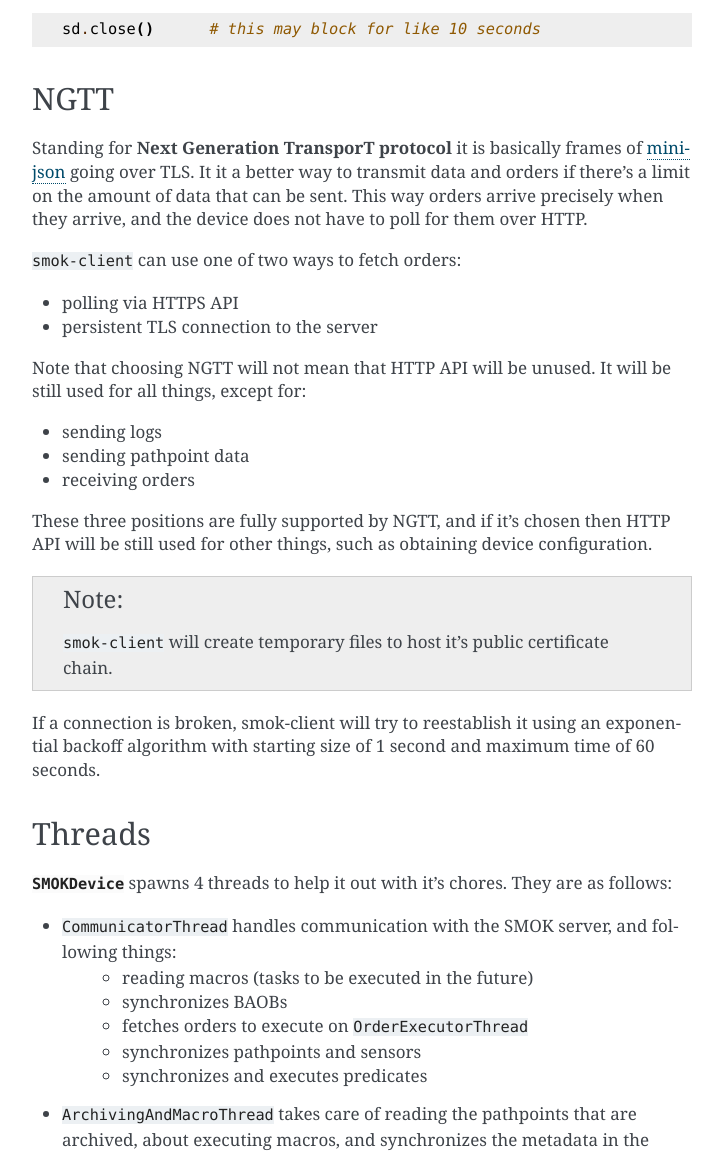
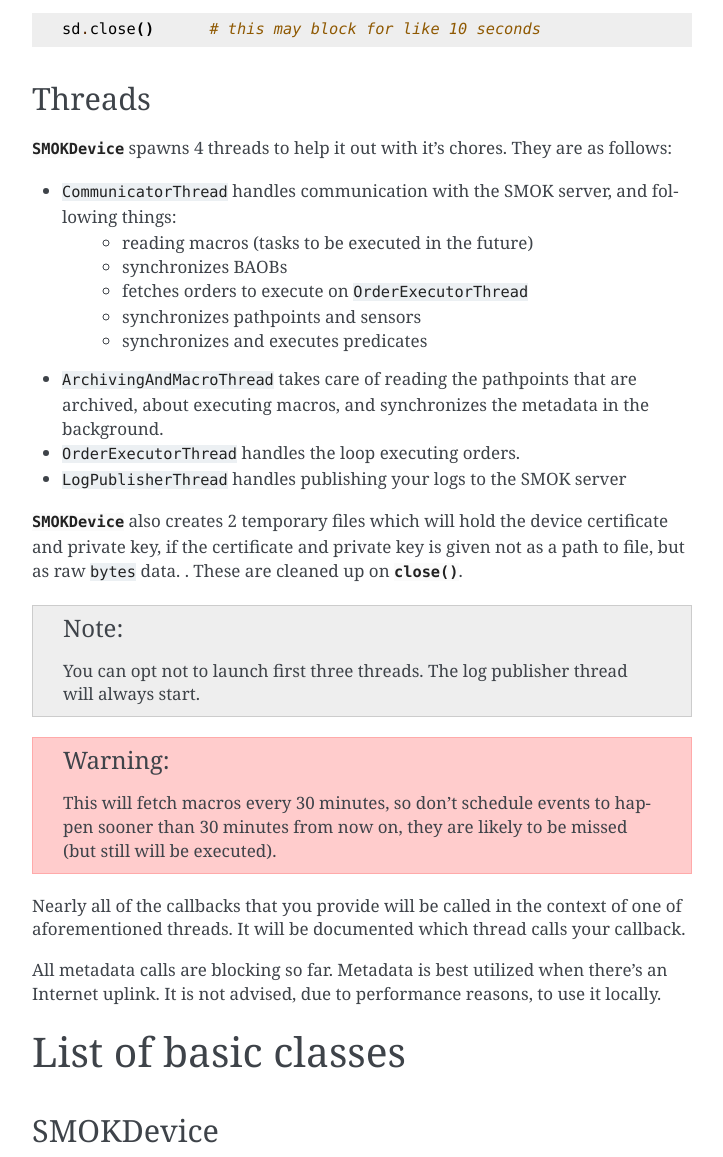
Before and after one commit to smok-serwis/smok-client, a Sphinx documentation site: the page built from docs/how-to-start.rst, in a window 1280 px wide and 1400 px high, scrolled down 2722 px, cut to the strip 183-1340 px from the top of the window. Shown: the whole strip, without its empty margins (388-1111 px from the left). Built offline with Sphinx 7.4.7, drawn with Linux system fonts in a browser that asks for light colours.

Commit message:
refactor

```diff
--- a/docs/how-to-start.rst
+++ b/docs/how-to-start.rst
@@ -131,36 +131,6 @@ but also a new one:
 
     sd.close()      # this may block for like 10 seconds
 
-NGTT
-----
-
-Standing for **Next Generation TransporT protocol** it is basically frames of minijson_
-going over TLS. It it a better way to transmit data and orders if there's a limit on
-the amount of data that can be sent. This way orders arrive precisely when they arrive,
-and the device does not have to poll for them over HTTP.
-
-.. _minijson: https://github.com/Dronehub/minijson
-
-:code:`smok-client` can use one of two ways to fetch orders:
-
-* polling via HTTPS API
-* persistent TLS connection to the server
-
-Note that choosing NGTT will not mean that HTTP API will be unused. It will be still used for all
-things, except for:
-
-* sending logs
-* sending pathpoint data
-* receiving orders
-
-These three positions are fully supported by NGTT, and if it's chosen then HTTP API will be still
-used for other things, such as obtaining device configuration.
-
-.. note:: :code:`smok-client` will create temporary files to host it's public certificate chain.
-
-If a connection is broken, smok-client will try to reestablish it using an exponential backoff algorithm
-with starting size of 1 second and maximum time of 60 seconds.
-
 Threads
 -------
 
--- a/docs/index.rst
+++ b/docs/index.rst
@@ -16,6 +16,7 @@ Welcome to SMOK Client's documentation!
    logging
    exceptions
    baob
+   ngtt
    glossary
 
 SMOK devices are devices that consist of a bunch of pathpoints (ie. named variables, eg. a
```
Also changed, not shown: docs/ngtt.rst (added, +42 -0 lines), 2 other files.
